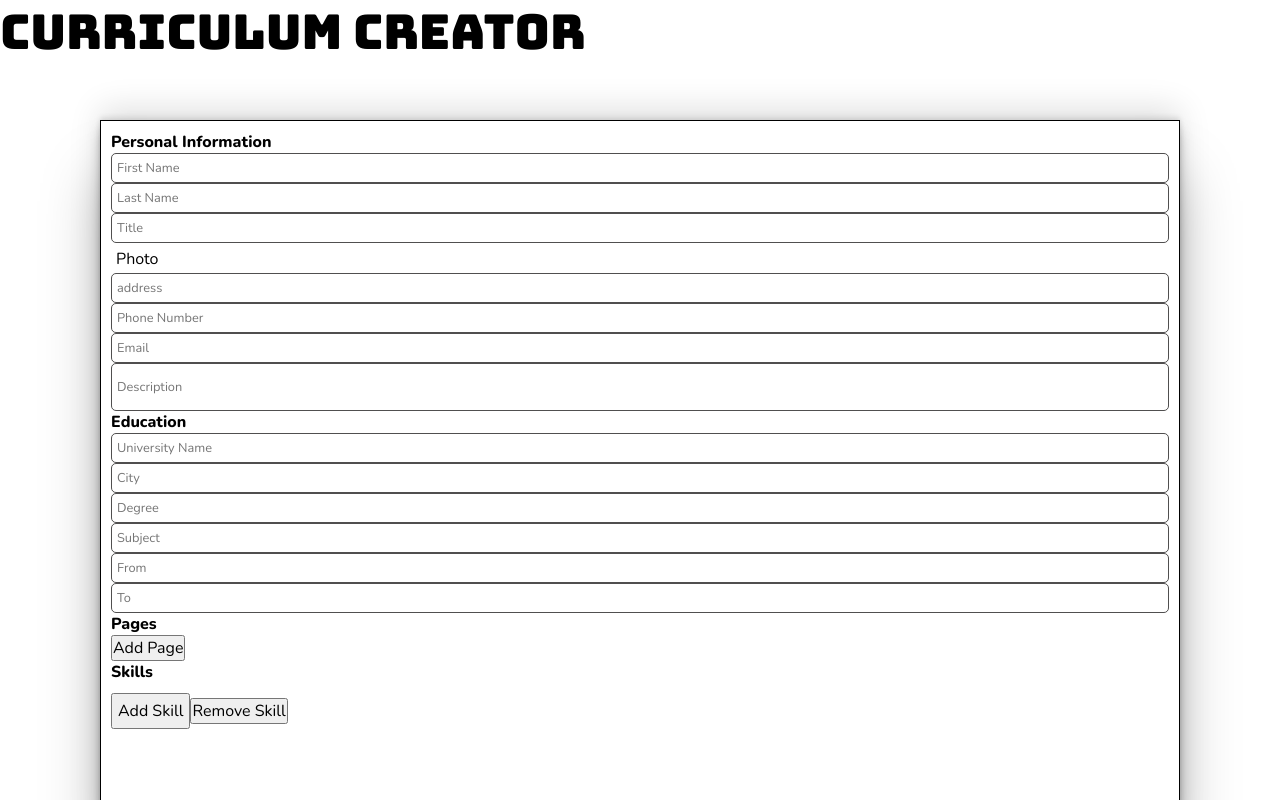
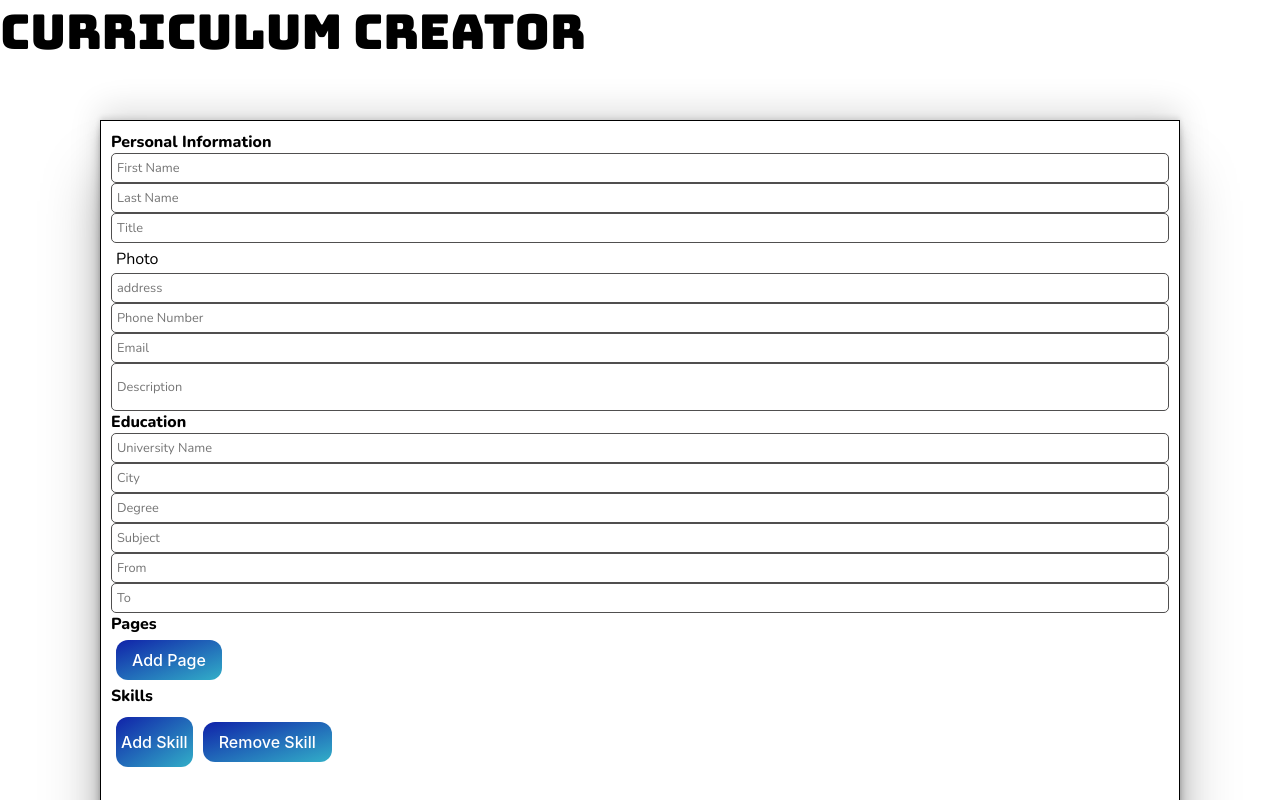
Before and after one commit to JuanP-VT/cv-app, a React (Create React App) app: page / in a window 1280 px wide. Shown: the top 800 px of the page. Built offline with nearby package versions, Linux system fonts and the light colour scheme.

Commit message:
added style to buttons

```diff
--- a/src/App.css
+++ b/src/App.css
@@ -64,3 +64,36 @@ input {
   border: solid 1px rgb(80, 79, 79);
   border-radius: 5px;
 }
+
+.button-62 {
+  background: linear-gradient(to bottom right, #1022a9, #32afc8);
+  border: 0;
+  border-radius: 12px;
+  color: #ffffff;
+  cursor: pointer;
+  display: inline-block;
+  font-family: -apple-system, system-ui, 'Segoe UI', Roboto, Helvetica, Arial, sans-serif;
+  font-size: 16px;
+  font-weight: 500;
+  line-height: 2.5;
+  outline: transparent;
+  padding: 0 1rem;
+  text-align: center;
+  text-decoration: none;
+  transition: box-shadow 0.2s ease-in-out;
+  user-select: none;
+  -webkit-user-select: none;
+  touch-action: manipulation;
+  white-space: nowrap;
+  margin: 5px;
+}
+
+.button-62:not([disabled]):focus {
+  box-shadow: 0 0 0.25rem rgba(0, 0, 0, 0.5), -0.125rem -0.125rem 1rem rgba(96, 119, 123, 0.5),
+    0.125rem 0.125rem 1rem rgba(93, 90, 255, 0.5);
+}
+
+.button-62:not([disabled]):hover {
+  box-shadow: 0 0 0.25rem rgba(0, 0, 0, 0.5), -0.125rem -0.125rem 1rem rgba(96, 119, 123, 0.5),
+    0.125rem 0.125rem 1rem rgba(93, 90, 255, 0.5);
+}
--- a/src/components/CvFormComponents/Pages.tsx
+++ b/src/components/CvFormComponents/Pages.tsx
@@ -96,7 +96,7 @@ class Pages extends Component<Props> {
             />
           )}
         </div>
-        <button id='addPage' onClick={() => this.props.handleAddPage()}>
+        <button className='button-62' id='addPage' onClick={() => this.props.handleAddPage()}>
           Add Page
         </button>
       </div>
--- a/src/components/CvFormComponents/Skills.tsx
+++ b/src/components/CvFormComponents/Skills.tsx
@@ -141,10 +141,10 @@ class Skills extends Component<Props> {
             />
           )}
         </div>
-        <button id='addSkill' onClick={this.props.handleAddSkill}>
+        <button className='button-62' id='addSkill' onClick={this.props.handleAddSkill}>
           Add Skill
         </button>
-        <button id='removeSkill' onClick={this.props.handleRemSkills}>
+        <button className='button-62' id='removeSkill' onClick={this.props.handleRemSkills}>
           Remove Skill
         </button>
       </div>
```
